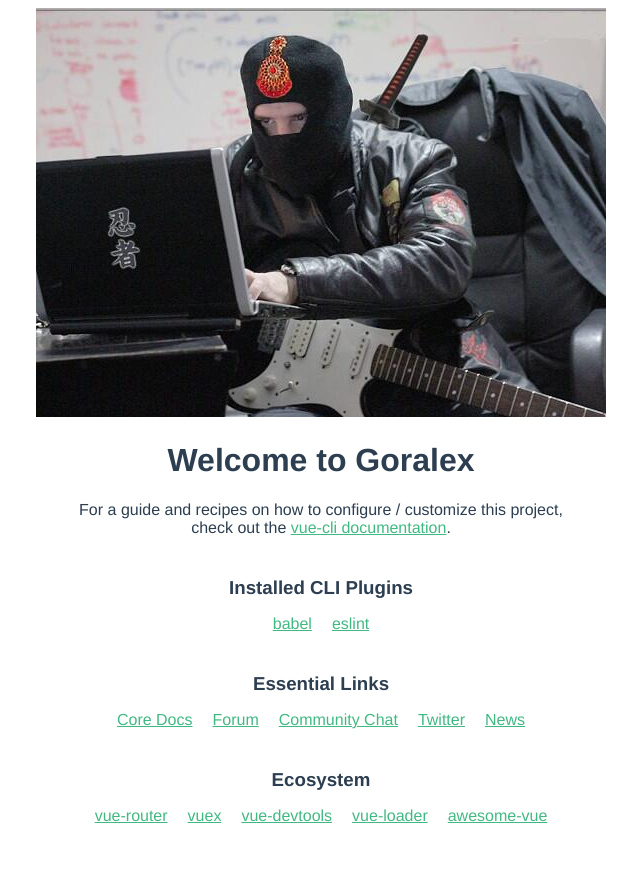
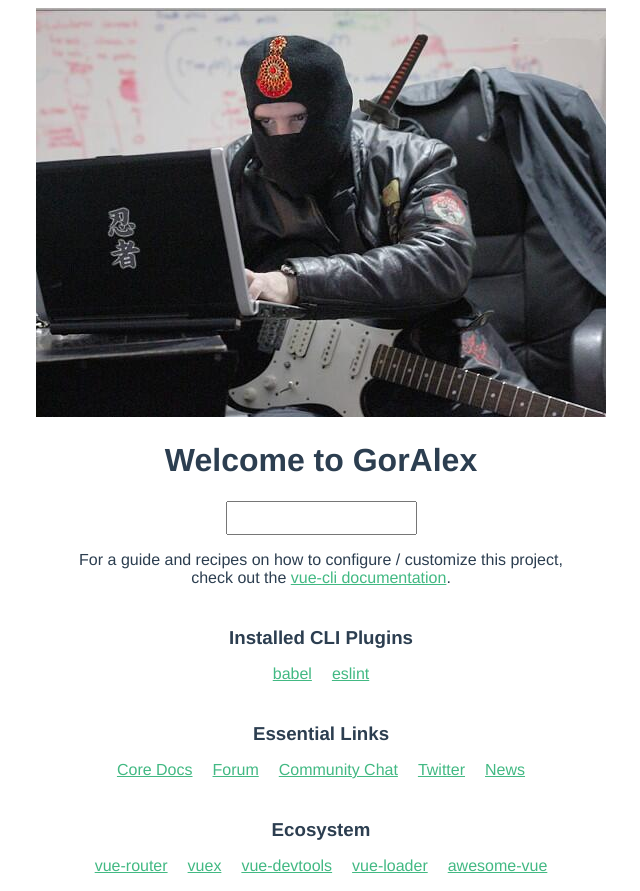
Before and after one commit to Rishon1983/goralex, a Vue app: page / in a window 1280 px wide. Shown: the whole page, without its empty margins (319-959 px from the left). Before the commit the page ends 841 px from the top, so only its background shows below. Built offline with nearby package versions, Linux system fonts and the light colour scheme.

Commit message:
ADDED modules to store ADDED msg to main store module

```diff
--- a/public/index.html
+++ b/public/index.html
@@ -5,7 +5,7 @@
     <meta http-equiv="X-UA-Compatible" content="IE=edge">
     <meta name="viewport" content="width=device-width,initial-scale=1.0">
     <link rel="icon" href="<%= BASE_URL %>favicon.ico">
-    <title>goralex</title>
+    <title>GorAlex</title>
 </head>
 <body>
 <noscript>
--- a/src/App.vue
+++ b/src/App.vue
@@ -1,12 +1,12 @@
 <template>
     <div id="app">
         <img alt="Vue logo" src="./assets/dev.jpg">
-        <MainComponent msg="Welcome to Goralex"/>
+        <MainComponent/>
     </div>
 </template>
 
 <script>
-    import MainComponent from './components/MainComponent.vue'
+    import MainComponent from './components/MainComponent'
 
     export default {
         name: 'app',
--- /dev/null
+++ b/src/api/mainData.js
@@ -0,0 +1,10 @@
+/**
+ * Mocking client-server processing
+ */
+const msg = 'Add your message:'
+
+export default {
+    getMainMsg (cb) {
+        setTimeout(() => cb(msg), 5000)
+    }
+}
--- a/src/components/MainComponent.vue
+++ b/src/components/MainComponent.vue
@@ -1,6 +1,9 @@
 <template>
     <div class="main-component">
-        <h1>{{ msg }}</h1>
+        <h1>{{ message }}</h1>
+        <label>
+            <input class="title-msg-input" :title="message" @input="updateMessage">
+        </label>
         <p>
             For a guide and recipes on how to configure / customize this project,<br>
             check out the
@@ -34,10 +37,20 @@
 </template>
 
 <script>
+    import {mapState, mapActions} from 'vuex'
+
     export default {
         name: 'MainComponent',
-        props: {
-            msg: String
+        props: {},
+        computed: {
+            ...mapState({
+                message: state => state.main.msg
+            })
+        },
+        methods: {
+            ...mapActions('main', [
+                'updateMessage'
+            ]),
         }
     }
 </script>
@@ -61,4 +74,11 @@
     a {
         color: #42b983;
     }
+
+    .main-component {
+        .title-msg-input {
+            height: 30px;
+            padding: 0 5px;
+        }
+    }
 </style>
--- a/src/main.js
+++ b/src/main.js
@@ -1,9 +1,11 @@
 import Vue from 'vue'
 import App from './App.vue'
+import store from './store'
 
 Vue.config.productionTip = false;
 Vue.config.devtools = true;
 
 new Vue({
+    store,
     render: h => h(App),
 }).$mount('#app');
--- a/src/store/index.js
+++ b/src/store/index.js
@@ -0,0 +1,14 @@
+import Vue from 'vue'
+import Vuex from 'vuex'
+import main from './modules/main'
+
+Vue.use(Vuex)
+
+const debug = process.env.NODE_ENV !== 'production'
+
+export default new Vuex.Store({
+    modules: {
+        main
+    },
+    strict: debug
+})
--- /dev/null
+++ b/src/store/modules/main.js
@@ -0,0 +1,37 @@
+// import mainData from '../../api/mainData'
+
+// initial state
+const state = {
+    msg: 'Welcome to GorAlex'
+}
+
+// getters are functions.
+const getters = {}
+
+// actions are functions that cause side effects and can involve
+// asynchronous operations.
+const actions = {
+    updateMessage({state, commit}, event) {
+        commit('setMainMessage', event.target.value)
+    },
+}
+// mutations are operations that actually mutate the state.
+// each mutation handler gets the entire state tree as the
+// first argument, followed by additional payload arguments.
+// mutations must be synchronous and can be recorded by plugins
+// for debugging purposes.
+const mutations = {
+    setMainMessage(state, message) {
+        state.msg = message;
+    }
+}
+
+// A Vuex instance is created by combining the state, mutations, actions,
+// and getters.
+export default {
+    namespaced: true,
+    state,
+    getters,
+    actions,
+    mutations
+}
```
Also changed, not shown: src/store/actions.js (deleted), src/store/mutations.js (deleted).
